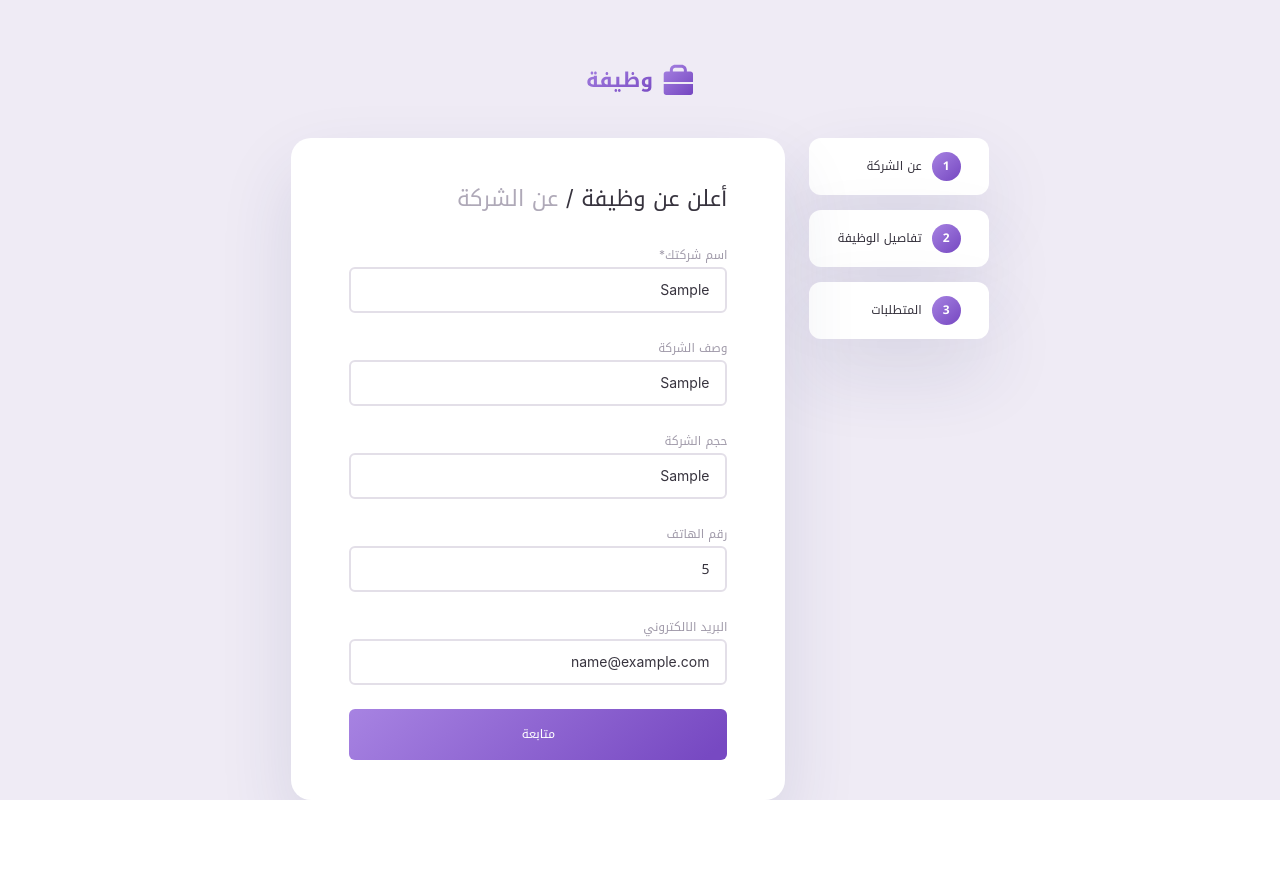
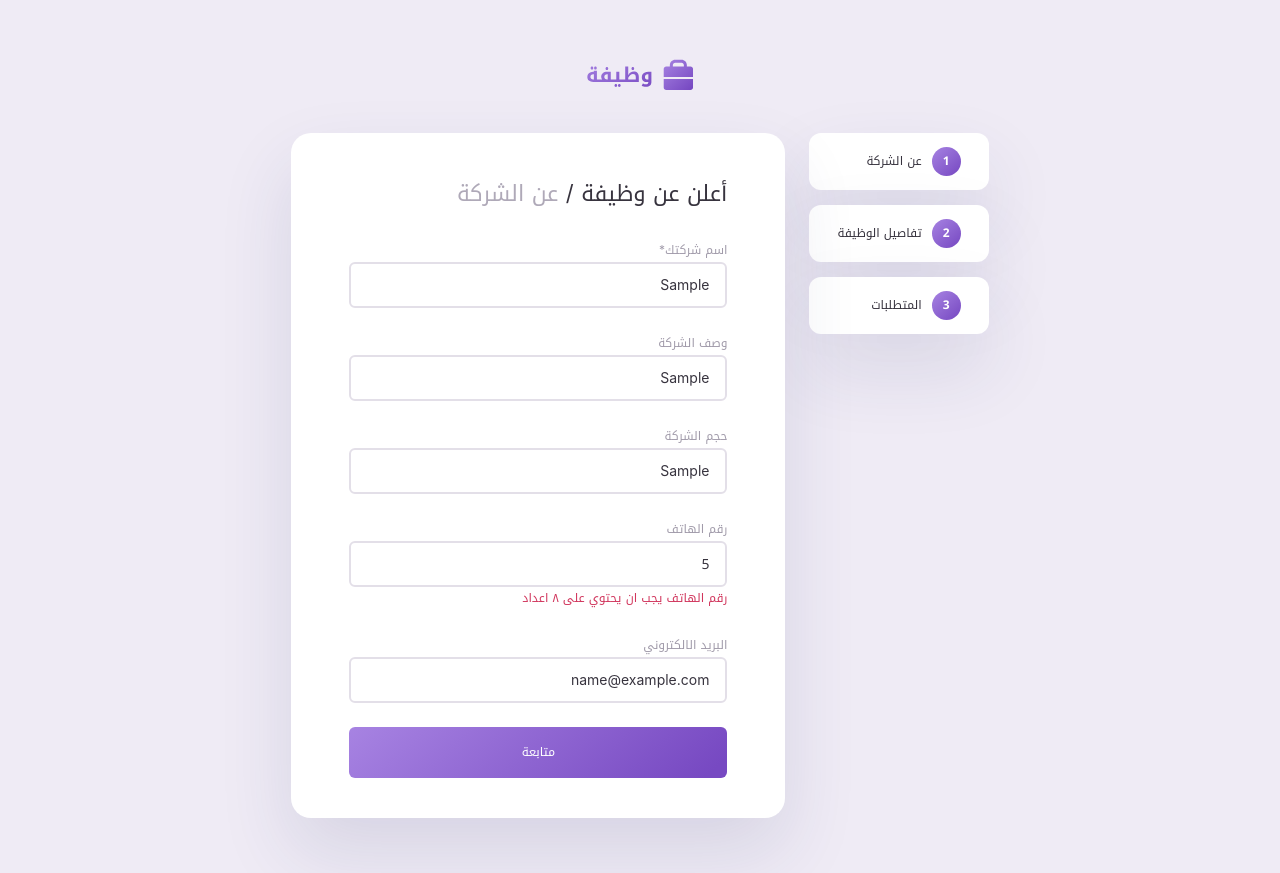
Before and after one commit to Bedoon-Jobs-Team/bedoon-jobs, a React (Create React App) app: page /offer-job in a window 1280 px wide. Both pictures are taken after typing "Sample", "Sample", "Sample", "5", "name@example.com" into the empty fields and a click on the button "متابعة". Before the commit the page ends 800 px from the top, so only its background shows below. Built offline with nearby package versions, Linux system fonts and the light colour scheme; a web font is replaced by a local one.

Commit message:
added error messages to AboutCompany form and styled accordingly

```diff
--- a/src/components/Forms/OfferJob/AboutCompanyForm.tsx
+++ b/src/components/Forms/OfferJob/AboutCompanyForm.tsx
@@ -1,21 +1,22 @@
-import { Field, Form, Formik, FormikHelpers, useField } from "formik";
+import { ErrorMessage, Field, Form, Formik, FormikHelpers, useField } from "formik";
 import React, { FunctionComponent } from "react";
 import styled from "styled-components";
 import * as Yup from "yup";
 import { Company } from "../../../types";
 
+const RequiredMessage = "مطلوب";
+const PhoneLengthMessage = "رقم الهاتف يجب ان يحتوي على ٨ اعداد";
+const InvalidEmailMessage = "بريد الالكتروني غير صحيح";
+
 const AboutCompanyForm: FunctionComponent = () => {
   const initialValues: Company = { name: "", description: "", size: "", phone: "", email: "" };
 
   const validationSchema = Yup.object({
-    name: Yup.string().required("Required"),
-    description: Yup.string().required("Required"),
-    size: Yup.string().required("Required"),
-    phone: Yup.number()
-      .min(8, "Phone number must be 8 digits")
-      .max(8, "Phone number must be 8 digits")
-      .required("Required"),
-    email: Yup.string().email("Invalid email").required("Required"),
+    name: Yup.string().required(RequiredMessage),
+    description: Yup.string().required(RequiredMessage),
+    size: Yup.string().required(RequiredMessage),
+    phone: Yup.string().length(8, PhoneLengthMessage).required(RequiredMessage),
+    email: Yup.string().email(InvalidEmailMessage).required(RequiredMessage),
   });
 
   const onSubmit = (values: Company, { setSubmitting }: FormikHelpers<Company>) => {
@@ -30,20 +31,35 @@ const AboutCompanyForm: FunctionComponent = () => {
       <Formik initialValues={initialValues} validationSchema={validationSchema} onSubmit={onSubmit}>
         <Form>
           <Container>
+            <FieldContainer>
               <Label htmlFor="name">اسم شركتك*</Label>
               <Field as={StyledField} id="name" name="name" />
+              <ErrorMessage name="name" render={(msg) => <StyledErrorMessage>{msg}</StyledErrorMessage>} />
+            </FieldContainer>
 
+            <FieldContainer>
               <Label htmlFor="description">وصف الشركة</Label>
               <Field as={StyledField} id="description" name="description" />
+              <ErrorMessage name="description" render={(msg) => <StyledErrorMessage>{msg}</StyledErrorMessage>} />
+            </FieldContainer>
 
+            <FieldContainer>
               <Label htmlFor="size">حجم الشركة</Label>
               <Field as={StyledField} id="size" name="size" />
+              <ErrorMessage name="size" render={(msg) => <StyledErrorMessage>{msg}</StyledErrorMessage>} />
+            </FieldContainer>
 
+            <FieldContainer>
               <Label htmlFor="phone">رقم الهاتف</Label>
               <Field as={StyledField} id="phone" name="phone" type="number" />
+              <ErrorMessage name="phone" render={(msg) => <StyledErrorMessage>{msg}</StyledErrorMessage>} />
+            </FieldContainer>
 
+            <FieldContainer>
               <Label htmlFor="email">البريد الالكتروني</Label>
               <Field as={StyledField} id="email" name="email" type="email" />
+              <ErrorMessage name="email" render={(msg) => <StyledErrorMessage>{msg}</StyledErrorMessage>} />
+            </FieldContainer>
 
             <Button type="submit">متابعة</Button>
           </Container>
@@ -74,6 +90,12 @@ const Grey = styled.span`
   color: #afa9b8;
 `;
 
+const FieldContainer = styled.div`
+  display: flex;
+  flex-direction: column;
+  margin-bottom: 24px;
+`;
+
 const Label = styled.label`
   font-size: 12px;
   line-height: 23px;
@@ -91,7 +113,6 @@ const StyledField = styled.input`
   color: #37333e;
   padding: 9.5px 16px;
   font-family: inherit;
-  margin-bottom: 24px;
 
   /* Remove Arrows from type="number" fields */
   ::-webkit-inner-spin-button {
@@ -102,6 +123,12 @@ const StyledField = styled.input`
     -webkit-appearance: none;
     margin: 0;
   }
+`;
+
+const StyledErrorMessage = styled.p`
+  font-size: 12px;
+  line-height: 23px;
+  color: #d1365d;
 `;
 
 const Button = styled.button`
--- a/src/index.css
+++ b/src/index.css
@@ -9,6 +9,13 @@ body {
   direction: rtl;
   display: flex;
   flex-direction: column;
+  height: 100vh;
+}
+
+#root {
+  display: flex;
+  flex-direction: column;
+  flex-grow: 1;
 }
 
 code {
--- a/src/pages/OfferJobPage.tsx
+++ b/src/pages/OfferJobPage.tsx
@@ -9,7 +9,7 @@ const OfferJobPage: FunctionComponent = () => {
 
   return (
     <PageContainer>
-      <StyledLogo />
+      <Logo />
       <SubContainer>
         <StepsContainer>
           <Step>
@@ -36,11 +36,8 @@ const PageContainer = styled.div`
   flex-direction: column;
   background-color: #efebf5;
   align-items: center;
-  height: 100vh;
-`;
-
-const StyledLogo = styled(Logo)`
-  margin-top: 60px;
+  padding: 55px 0 55px 0;
+  flex: 1 1 0;
 `;
 
 const SubContainer = styled.div`
```
Lines whose indentation alone changed are shown as unchanged.
